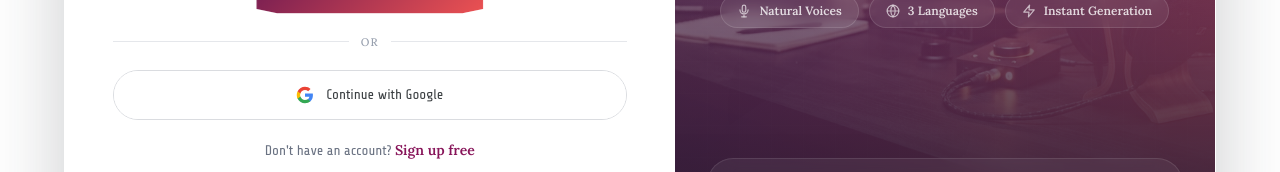
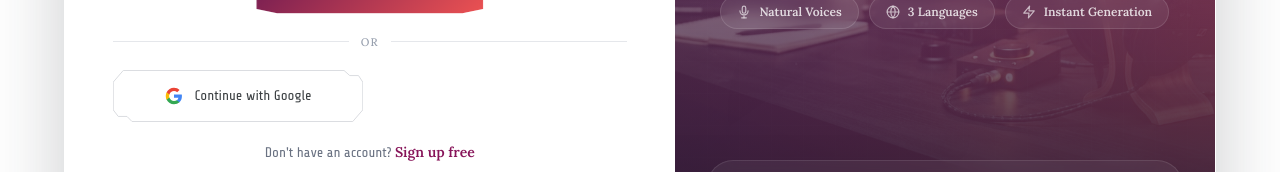
Before and after one commit to sweetxhasan/perfectory12, a React (Vite) app: page /login in a window 1280 px wide. Shown: the part 516-688 px from the top of the page. Built offline with nearby package versions, Linux system fonts and the light colour scheme; no server answers.

Commit message:
feat: enhance Google button with custom 6-cut border and fixed width

```diff
--- a/src/components/google-button.tsx
+++ b/src/components/google-button.tsx
@@ -1,12 +1,16 @@
+import { CUT_FRAME_PATH, CUT_FRAME_CLIP_PATH } from '@/components/cut-frame';
+
 interface GoogleButtonProps {
   onClick?: () => void;
   loading?: boolean;
   disabled?: boolean;
 }
 
+const BUTTON_WIDTH = 250;
+
 function GoogleColorIcon({ size = 18 }: { size?: number }) {
   return (
-    <svg width={size} height={size} viewBox="0 0 24 24" xmlns="http://www.w3.org/2000/svg">
+    <svg width={size} height={size} viewBox="0 0 24 24" xmlns="http://www.w3.org/2000/svg" className="relative z-10 shrink-0">
       <path
         fill="#4285F4"
         d="M22.56 12.25c0-.78-.07-1.53-.2-2.25H12v4.26h5.92c-.26 1.37-1.04 2.53-2.21 3.31v2.77h3.57c2.08-1.92 3.28-4.74 3.28-8.09z"
@@ -27,37 +31,56 @@ function GoogleColorIcon({ size = 18 }: { size?: number }) {
   );
 }
 
+/**
+ * Premium "6-cut" outline-only Google button — reuses the exact border
+ * geometry from the input frames (CUT_FRAME_PATH: 4 chamfered corners
+ * + 2 small notch steps on the top-right and bottom-left = 6 cuts
+ * total). No filled background — just the 1px cut-corner stroke, so
+ * the page background shows through. Fixed 250px wide on every
+ * device; must sit inside a centered wrapper (self-center on a
+ * flex-column form).
+ */
 export function GoogleButton({ onClick, loading = false, disabled = false }: GoogleButtonProps) {
   const busy = loading && !disabled;
 
   return (
     <div
-      className="relative overflow-hidden rounded-2xl transition-shadow hover:shadow-md"
-      style={
-        busy
-          ? { padding: '1.5px' }
-          : { border: '1px solid #DADCE0' }
-      }
+      className="group relative self-center shrink-0 transition-opacity"
+      style={{ width: BUTTON_WIDTH, aspectRatio: '250 / 52' }}
     >
-      {/* Spinning conic-gradient border — only when loading */}
-      {busy && <div className="google-border-spinner" aria-hidden="true" />}
+      {/* 6-cut border stroke */}
+      <svg
+        viewBox="0 0 100 100"
+        preserveAspectRatio="none"
+        aria-hidden="true"
+        className="pointer-events-none absolute inset-0 h-full w-full"
+      >
+        <path
+          d={CUT_FRAME_PATH}
+          fill="none"
+          stroke={busy ? '#9AA0A6' : '#DADCE0'}
+          strokeWidth="1"
+          vectorEffect="non-scaling-stroke"
+          className="transition-colors duration-200 group-hover:stroke-[#B8BCC2]"
+        />
+      </svg>
 
       <button
         type="button"
         onClick={onClick}
         disabled={disabled || loading}
-        className="relative z-10 flex w-full items-center justify-center gap-3 bg-white px-5 py-3.5 text-sm font-medium text-[#3c4043] transition hover:bg-[#f8f9fa] active:scale-[0.98] disabled:cursor-not-allowed disabled:opacity-60"
-        style={{ borderRadius: busy ? 'calc(1rem - 1.5px)' : '1rem' }}
+        className="relative flex h-full w-full items-center justify-center gap-3 bg-transparent text-sm font-medium text-[#3c4043] transition active:scale-[0.97] disabled:cursor-not-allowed disabled:opacity-60"
+        style={{ clipPath: CUT_FRAME_CLIP_PATH }}
       >
         {busy ? (
           /* keep icon slot same width so text doesn't jump */
-          <span className="flex h-[18px] w-[18px] items-center justify-center">
+          <span className="relative z-10 flex h-[18px] w-[18px] items-center justify-center">
             <span className="block h-4 w-4 rounded-full border-2 border-[#DADCE0] border-t-[#4285F4] animate-spin" />
           </span>
         ) : (
           <GoogleColorIcon size={18} />
         )}
-        <span>Continue with Google</span>
+        <span className="relative z-10">Continue with Google</span>
       </button>
     </div>
   );
```
